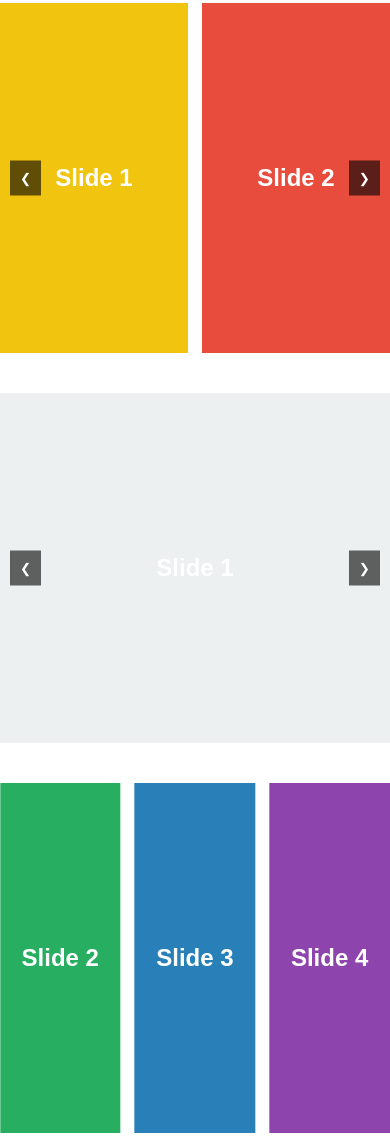
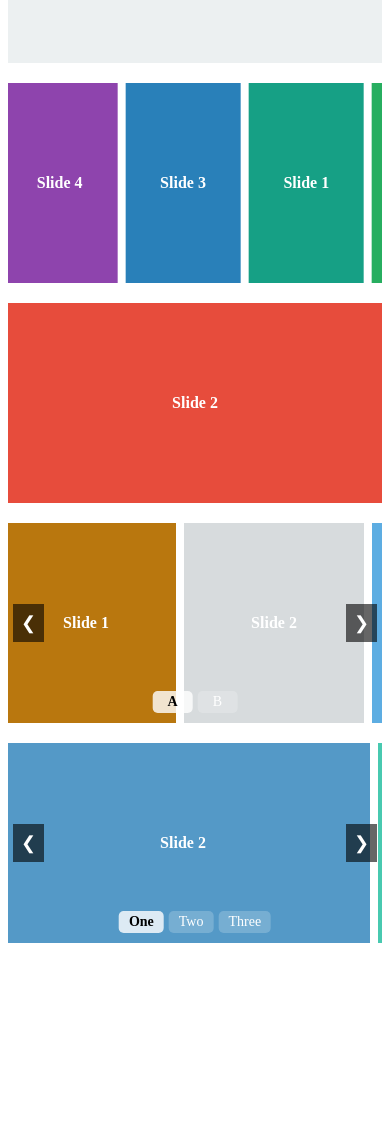
Before and after one commit to sikardp/awesomekitsliderdemo, a plain HTML site: page index.html in a window 390 px wide. Shown: the part 817-1953 px from the top of the page. After the commit the page ends 1780 px from the top, so only its background shows below. Drawn offline with Linux system fonts and the light colour scheme.

Commit message:
mobile commits

```diff
--- a/AweSomeSlider.css
+++ b/AweSomeSlider.css
@@ -1,20 +1,12 @@
-* {
-    margin: 0;
-    padding: 0;
-    box-sizing: border-box;
-    font-family: Arial, sans-serif;
-}
-
-.slider-container {
+.awe-slider-container {
     position: relative;
     width: 100%;
-    max-width: 600px;
-    margin: 40px auto;
+    margin: 40px 0;
     overflow: hidden;
     height: 350px;
 }
 
-.slider {
+.awe-slider {
     display: flex;
     transition: transform 0.5s ease-in-out;
     width: 100%;
@@ -23,27 +15,26 @@
     user-select: none;
     -webkit-user-select: none;
     -ms-user-select: none;
-    gap: 14px; /* 14px gap between slides */
+    gap: 14px;
 }
 
-/* Ensure fade sliders don't show gaps */
-.slider.fade {
+.awe-slider.awe-fade {
     gap: 0;
 }
 
-.slide {
+.awe-slide {
     flex: 0 0 auto;
     display: flex;
     justify-content: center;
     align-items: center;
-    height: 350px;
+    height: 100%; /* Changed to 100% to match container */
     color: white;
     font-size: 24px;
     font-weight: bold;
     transition: opacity 0.5s ease-in-out;
 }
 
-.pagination-wrapper {
+.awe-pagination-wrapper {
     position: absolute;
     bottom: 10px;
     left: 50%;
@@ -53,7 +44,7 @@
     text-align: center;
 }
 
-.pagination {
+.awe-pagination {
     display: flex;
     justify-content: center;
     gap: 10px;
@@ -62,7 +53,7 @@
     padding: 5px 10px;
 }
 
-.page-link {
+.awe-page-link {
     color: white;
     cursor: pointer;
     padding: 5px 15px;
@@ -73,13 +64,13 @@
     text-align: center;
 }
 
-.page-link.active {
+.awe-page-link.awe-active {
     background: rgba(255, 255, 255, 0.8);
     color: black;
     font-weight: bold;
 }
 
-.btn {
+.awe-btn {
     position: absolute;
     top: 50%;
     transform: translateY(-50%);
@@ -91,10 +82,94 @@
     z-index: 10;
 }
 
-.prev {
+.awe-prev {
     left: 10px;
 }
 
-.next {
+.awe-next {
     right: 10px;
 }
+
+/* Mobile devices (up to 767px) */
+@media (max-width: 767px) {
+    .awe-slider-container {
+        max-width: 100%; /* Full width on mobile */
+        margin: 20px auto; /* Reduce margin */
+        height: 200px; /* Smaller height for mobile */
+    }
+
+    .awe-slider {
+        gap: 8px; /* Smaller gap */
+    }
+
+    .awe-slide {
+        font-size: 16px; /* Smaller font size */
+    }
+
+    .awe-pagination-wrapper {
+        width: 90%; /* Slightly wider to fit content */
+        bottom: 5px; /* Closer to bottom */
+    }
+
+    .awe-pagination {
+        gap: 5px; /* Smaller gap between pagination dots */
+    }
+
+    .awe-page-link {
+        padding: 3px 10px; /* Smaller padding */
+        min-width: 20px; /* Smaller minimum width */
+        font-size: 14px; /* Smaller text */
+    }
+
+    .awe-btn {
+        padding: 8px; /* Slightly smaller but still touch-friendly */
+        font-size: 18px; /* Larger font for visibility */
+    }
+
+    .awe-prev {
+        left: 5px; /* Closer to edge */
+    }
+
+    .awe-next {
+        right: 5px; /* Closer to edge */
+    }
+}
+
+/* Tablet devices (768px to 1023px) */
+@media (min-width: 768px) and (max-width: 1023px) {
+    .awe-slider-container {
+        max-width: 90%; /* Slightly less than full width */
+        margin: 30px auto; /* Moderate margin */
+        height: 300px; /* Moderate height */
+    }
+
+    .awe-slider {
+        gap: 10px; /* Moderate gap */
+    }
+
+    .awe-slide {
+        font-size: 20px; /* Moderate font size */
+    }
+
+    .awe-pagination-wrapper {
+        width: 85%; /* Adjusted width */
+    }
+
+    .awe-pagination {
+        gap: 8px; /* Moderate gap */
+    }
+
+    .awe-page-link {
+        padding: 4px 12px; /* Moderate padding */
+        min-width: 25px; /* Moderate minimum width */
+    }
+
+    .awe-btn {
+        padding: 10px; /* Keep desktop padding */
+    }
+}
+
+/* Desktop devices (1024px and up) */
+@media (min-width: 1024px) {
+    /* Default styles already apply; no changes needed unless specific tweaks desired */
+}
--- a/AweSomeSlider.js
+++ b/AweSomeSlider.js
@@ -1,26 +1,26 @@
-class CustomSlider {
+class AweSomeSlider {
     constructor(container, {
-        autoplay = false,
-        interval = 3000,
-        infinite = false,
-        arrows = false,
-        pagination = false,
-        paginationText = [],
-        type = 'slide',
-        slidesPerView = 1,
-        slidesToScroll = 1,
-        breakpoints = {} // New: Responsive breakpoints
+        autoplay = false,            // No autoplay by default
+        interval = 3000,            // 3-second interval if autoplay is enabled
+        infinite = false,           // No infinite looping by default
+        arrows = false,             // No navigation arrows by default
+        pagination = false,         // No pagination by default
+        paginationText = [],        // Empty array, uses numeric pagination if enabled
+        type = 'slide',             // Slide transition by default
+        slidesPerView = 1,          // 1 slide visible by default
+        slidesToScroll = 1,         // Scroll 1 slide at a time by default
+        breakpoints = {}            // No responsive breakpoints by default
     } = {}) {
         this.container = document.querySelector(container);
         if (!this.container) throw new Error(`Container ${container} not found`);
 
-        this.slider = this.container.querySelector('.slider');
+        this.slider = this.container.querySelector('.awe-slider');
         if (!this.slider) throw new Error('Slider element not found');
 
         this.slides = [...this.slider.children];
-        this.paginationContainer = this.container.querySelector('.pagination');
-        this.prevBtn = this.container.querySelector('.prev');
-        this.nextBtn = this.container.querySelector('.next');
+        this.paginationContainer = this.container.querySelector('.awe-pagination');
+        this.prevBtn = this.container.querySelector('.awe-prev');
+        this.nextBtn = this.container.querySelector('.awe-next');
         this.defaultOptions = {
             autoplay,
             interval,
@@ -29,7 +29,7 @@ class CustomSlider {
             pagination,
             paginationText,
             type,
-            slidesPerView: type === 'fade' ? 1 : slidesPerView,
+            slidesPerView: type === 'fade' ? 1 : slidesPerView, // Still overrides for fade
             slidesToScroll
         };
         this.breakpoints = breakpoints;
@@ -38,6 +38,7 @@ class CustomSlider {
         this.startPos = 0;
         this.currentTranslate = 0;
         this.prevTranslate = 0;
+        this.index = this.infinite && this.type === 'slide' ? this.slidesPerView : 0;
 
         this.applyResponsiveSettings();
         this.setupSlides();
@@ -46,8 +47,8 @@ class CustomSlider {
         if (this.pagination && this.paginationContainer) this.createPagination();
         if (this.arrows && this.prevBtn && this.nextBtn) this.addArrows();
 
+        this.updateSlideVisibility();
         this.updatePagination();
-        this.updateSlideVisibility();
         this.startAutoplay();
         this.addDragEvents();
         window.addEventListener('resize', this.handleResize.bind(this));
@@ -57,7 +58,6 @@ class CustomSlider {
         const width = window.innerWidth;
         let settings = { ...this.defaultOptions };
 
-        // Apply breakpoint settings
         Object.keys(this.breakpoints)
             .sort((a, b) => a - b)
             .forEach(bp => {
@@ -75,7 +75,6 @@ class CustomSlider {
         this.type = settings.type;
         this.slidesPerView = this.type === 'fade' ? 1 : settings.slidesPerView;
         this.slidesToScroll = settings.slidesToScroll;
-        this.index = this.infinite && this.type === 'slide' ? this.slidesPerView : 0;
     }
 
     handleResize() {
@@ -84,22 +83,22 @@ class CustomSlider {
         this.setupSlides();
         if (this.type === 'slide' && this.infinite) {
             this.slider.innerHTML = '';
-            this.slides = [...this.container.querySelector('.slider').children];
+            this.slides = [...this.container.querySelector('.awe-slider').children];
             this.cloneSlides();
         }
         if (this.pagination && this.paginationContainer) this.createPagination();
+        this.updateSlideVisibility();
         this.updatePagination();
-        this.updateSlideVisibility();
         this.resetAutoplay();
     }
 
     setupSlides() {
         if (this.type === 'slide') {
             const totalGapWidth = this.gap * (this.slidesPerView - 1);
-            const slideWidth = (100 - (totalGapWidth * 100 / this.slider.offsetWidth)) / this.slidesPerView;
+            const slideWidth = (this.slider.offsetWidth - totalGapWidth) / this.slidesPerView;
             this.slides.forEach(slide => {
-                slide.style.minWidth = `${slideWidth}%`;
-                slide.style.width = `${slideWidth}%`;
+                slide.style.minWidth = `${slideWidth}px`;
+                slide.style.width = `${slideWidth}px`;
             });
         }
     }
@@ -131,6 +130,7 @@ class CustomSlider {
         });
         this.slider.style.position = 'relative';
         this.slider.style.overflow = 'hidden';
+        this.slider.classList.add('awe-fade');
     }
 
     createPagination() {
@@ -139,7 +139,7 @@ class CustomSlider {
         const pageCount = Math.ceil((slideCount - this.slidesPerView + 1) / this.slidesToScroll);
         for (let i = 0; i < pageCount; i++) {
             const link = document.createElement('div');
-            link.classList.add('page-link');
+            link.classList.add('awe-page-link');
             link.textContent = this.paginationText[i] || (i + 1);
             link.addEventListener('click', () => {
                 this.stopAutoplay();
@@ -228,19 +228,34 @@ class CustomSlider {
 
     updatePagination() {
         if (!this.pagination || !this.paginationContainer) return;
-        const links = this.paginationContainer.querySelectorAll('.page-link');
-        links.forEach(link => link.classList.remove('active'));
+        const links = this.paginationContainer.querySelectorAll('.awe-page-link');
+        links.forEach(link => link.classList.remove('awe-active'));
 
-        let activeIndex = Math.floor((this.index - (this.infinite && this.type === 'slide' ? this.slidesPerView : 0)) / this.slidesToScroll);
+        const totalOriginalSlides = this.slides.length - (this.infinite && this.type === 'slide' ? this.slidesPerView * 2 : 0);
+        const pageCount = Math.ceil((totalOriginalSlides - this.slidesPerView + 1) / this.slidesToScroll);
 
-        if (this.infinite && this.type === 'slide') {
-            const totalSlides = this.slides.length - this.slidesPerView * 2;
-            if (this.index <= this.slidesPerView) activeIndex = Math.floor((totalSlides - this.slidesPerView) / this.slidesToScroll);
-            else if (this.index >= this.slides.length - this.slidesPerView) activeIndex = 0;
+        let activeIndex;
+        if (this.type === 'fade') {
+            activeIndex = this.index % totalOriginalSlides;
+            if (this.infinite && this.index >= this.slides.length) activeIndex = 0;
+            else if (this.index < 0) activeIndex = totalOriginalSlides - 1;
+        } else {
+            let adjustedIndex = this.index;
+            if (this.infinite) {
+                if (adjustedIndex < this.slidesPerView) {
+                    adjustedIndex = totalOriginalSlides - this.slidesPerView + (adjustedIndex % this.slidesPerView);
+                } else if (adjustedIndex >= this.slides.length - this.slidesPerView) {
+                    adjustedIndex = adjustedIndex - (this.slides.length - this.slidesPerView);
+                } else {
+                    adjustedIndex -= this.slidesPerView;
+                }
+            }
+            activeIndex = Math.floor(adjustedIndex / this.slidesToScroll);
         }
 
+        activeIndex = Math.max(0, Math.min(activeIndex, pageCount - 1));
         if (activeIndex >= 0 && activeIndex < links.length) {
-            links[activeIndex].classList.add('active');
+            links[activeIndex].classList.add('awe-active');
         }
     }
 
@@ -248,9 +263,8 @@ class CustomSlider {
         if (this.type === 'slide') {
             const slideWidthPx = (this.slider.offsetWidth - this.gap * (this.slidesPerView - 1)) / this.slidesPerView;
             const totalWidthPx = slideWidthPx + this.gap;
-            this.slider.style.transform = `translateX(-${this.index * totalWidthPx}px)`;
-        } else {
-            this.slider.style.transform = `translateX(-${(this.index * 100) / this.slidesPerView}%)`;
+            this.currentTranslate = -(this.index * totalWidthPx);
+            this.slider.style.transform = `translateX(${this.currentTranslate}px)`;
         }
     }
 
@@ -274,6 +288,7 @@ class CustomSlider {
                     this.slider.style.transition = 'none';
                     this.index = this.slidesPerView;
                     this.updateSlidePosition();
+                    this.updatePagination();
                 }, 500);
             } else if (!this.infinite && this.index > maxIndex) {
                 this.index = maxIndex;
@@ -296,6 +311,7 @@ class CustomSlider {
                     this.slider.style.transition = 'none';
                     this.index = this.slides.length - this.slidesPerView * 2;
                     this.updateSlidePosition();
+                    this.updatePagination();
                 }, 500);
             } else if (!this.infinite && this.index < 0) {
                 this.index = 0;
@@ -344,7 +360,7 @@ class CustomSlider {
 }
 
 // Initialize the 8 main variations with breakpoints
-new CustomSlider('#slider1', {
+new AweSomeSlider('#slider1', {
     autoplay: false,
     infinite: false,
     arrows: false,
@@ -358,7 +374,7 @@ new CustomSlider('#slider1', {
     }
 });
 
-new CustomSlider('#slider2', {
+new AweSomeSlider('#slider2', {
     autoplay: false,
     infinite: false,
     arrows: false,
@@ -372,7 +388,7 @@ new CustomSlider('#slider2', {
     }
 });
 
-new CustomSlider('#slider3', {
+new AweSomeSlider('#slider3', {
     autoplay: false,
     infinite: true,
     arrows: true,
@@ -386,7 +402,7 @@ new CustomSlider('#slider3', {
     }
 });
 
-new CustomSlider('#slider4', {
+new AweSomeSlider('#slider4', {
     autoplay: false,
     infinite: true,
     arrows: true,
@@ -400,7 +416,7 @@ new CustomSlider('#slider4', {
     }
 });
 
-new CustomSlider('#slider5', {
+new AweSomeSlider('#slider5', {
     autoplay: true,
     infinite: true,
     arrows: false,
@@ -414,7 +430,7 @@ new CustomSlider('#slider5', {
     }
 });
 
-new CustomSlider('#slider6', {
+new AweSomeSlider('#slider6', {
     autoplay: true,
     infinite: true,
     arrows: false,
@@ -428,7 +444,7 @@ new CustomSlider('#slider6', {
     }
 });
 
-new CustomSlider('#slider7', {
+new AweSomeSlider('#slider7', {
     autoplay: true,
     infinite: true,
     arrows: true,
@@ -443,17 +459,17 @@ new CustomSlider('#slider7', {
     }
 });
 
-new CustomSlider('#slider8', {
+new AweSomeSlider('#slider8', {
     autoplay: true,
     infinite: true,
     arrows: true,
     pagination: true,
     paginationText: ['One', 'Two', 'Three', 'Four', 'Five'],
-    type: 'fade',
+    type: 'slide',
     slidesPerView: 1,
     slidesToScroll: 2,
     breakpoints: {
         768: { slidesToScroll: 1 },
-        1024: { slidesToScroll: 3 }
+        1024: { slidesToScroll: 2, slidesPerView: 2 }
     }
 });
--- a/index.html
+++ b/index.html
@@ -8,101 +8,101 @@
 </head>
 <body>
     <!-- 1. Basic Slide: No Autoplay, No Infinite, No Arrows, No Pagination, Slide -->
-    <div class="slider-container" id="slider1">
-        <div class="slider">
-            <div class="slide" style="background: #FF6F61;">Slide 1</div>
-            <div class="slide" style="background: #6B5B95;">Slide 2</div>
-            <div class="slide" style="background: #88B04B;">Slide 3</div>
-            <div class="slide" style="background: #F7CAC9;">Slide 4</div>
-            <div class="slide" style="background: #92A8D1;">Slide 5</div>
+    <div class="awe-slider-container" id="slider1">
+        <div class="awe-slider">
+            <div class="awe-slide" style="background: #FF6F61;">Slide 1</div>
+            <div class="awe-slide" style="background: #6B5B95;">Slide 2</div>
+            <div class="awe-slide" style="background: #88B04B;">Slide 3</div>
+            <div class="awe-slide" style="background: #F7CAC9;">Slide 4</div>
+            <div class="awe-slide" style="background: #92A8D1;">Slide 5</div>
         </div>
     </div>
 
     <!-- 2. Basic Fade: No Autoplay, No Infinite, No Arrows, No Pagination, Fade -->
-    <div class="slider-container" id="slider2">
-        <div class="slider">
-            <div class="slide" style="background: #D4A5A5;">Slide 1</div>
-            <div class="slide" style="background: #9B59B6;">Slide 2</div>
-            <div class="slide" style="background: #3498DB;">Slide 3</div>
-            <div class="slide" style="background: #E67E22;">Slide 4</div>
-            <div class="slide" style="background: #2ECC71;">Slide 5</div>
+    <div class="awe-slider-container" id="slider2">
+        <div class="awe-slider">
+            <div class="awe-slide" style="background: #D4A5A5;">Slide 1</div>
+            <div class="awe-slide" style="background: #9B59B6;">Slide 2</div>
+            <div class="awe-slide" style="background: #3498DB;">Slide 3</div>
+            <div class="awe-slide" style="background: #E67E22;">Slide 4</div>
+            <div class="awe-slide" style="background: #2ECC71;">Slide 5</div>
         </div>
     </div>
 
     <!-- 3. Interactive Slide: No Autoplay, Infinite, Arrows, No Pagination, Slide -->
-    <div class="slider-container" id="slider3">
-        <button class="btn prev">❮</button>
-        <div class="slider">
-            <div class="slide" style="background: #F1C40F;">Slide 1</div>
-            <div class="slide" style="background: #E74C3C;">Slide 2</div>
-            <div class="slide" style="background: #1ABC9C;">Slide 3</div>
-            <div class="slide" style="background: #8E44AD;">Slide 4</div>
-            <div class="slide" style="background: #34495E;">Slide 5</div>
+    <div class="awe-slider-container" id="slider3">
+        <button class="awe-btn awe-prev">❮</button>
+        <div class="awe-slider">
+            <div class="awe-slide" style="background: #F1C40F;">Slide 1</div>
+            <div class="awe-slide" style="background: #E74C3C;">Slide 2</div>
+            <div class="awe-slide" style="background: #1ABC9C;">Slide 3</div>
+            <div class="awe-slide" style="background: #8E44AD;">Slide 4</div>
+            <div class="awe-slide" style="background: #34495E;">Slide 5</div>
         </div>
-        <button class="btn next">❯</button>
+        <button class="awe-btn awe-next">❯</button>
     </div>
 
     <!-- 4. Interactive Fade: No Autoplay, Infinite, Arrows, No Pagination, Fade -->
-    <div class="slider-container" id="slider4">
-        <button class="btn prev">❮</button>
-        <div class="slider">
-            <div class="slide" style="background: #ECF0F1;">Slide 1</div>
-            <div class="slide" style="background: #95A5A6;">Slide 2</div>
-            <div class="slide" style="background: #D35400;">Slide 3</div>
-            <div class="slide" style="background: #BDC3C7;">Slide 4</div>
-            <div class="slide" style="background: #7F8C8D;">Slide 5</div>
+    <div class="awe-slider-container" id="slider4">
+        <button class="awe-btn awe-prev">❮</button>
+        <div class="awe-slider">
+            <div class="awe-slide" style="background: #ECF0F1;">Slide 1</div>
+            <div class="awe-slide" style="background: #95A5A6;">Slide 2</div>
+            <div class="awe-slide" style="background: #D35400;">Slide 3</div>
+            <div class="awe-slide" style="background: #BDC3C7;">Slide 4</div>
+            <div class="awe-slide" style="background: #7F8C8D;">Slide 5</div>
         </div>
-        <button class="btn next">❯</button>
+        <button class="awe-btn awe-next">❯</button>
     </div>
 
     <!-- 5. Autoplay Slide: Autoplay, Infinite, No Arrows, No Pagination, Slide -->
-    <div class="slider-container" id="slider5">
-        <div class="slider">
-            <div class="slide" style="background: #16A085;">Slide 1</div>
-            <div class="slide" style="background: #27AE60;">Slide 2</div>
-            <div class="slide" style="background: #2980B9;">Slide 3</div>
-            <div class="slide" style="background: #8E44AD;">Slide 4</div>
-            <div class="slide" style="background: #2C3E50;">Slide 5</div>
+    <div class="awe-slider-container" id="slider5">
+        <div class="awe-slider">
+            <div class="awe-slide" style="background: #16A085;">Slide 1</div>
+            <div class="awe-slide" style="background: #27AE60;">Slide 2</div>
+            <div class="awe-slide" style="background: #2980B9;">Slide 3</div>
+            <div class="awe-slide" style="background: #8E44AD;">Slide 4</div>
+            <div class="awe-slide" style="background: #2C3E50;">Slide 5</div>
         </div>
     </div>
 
     <!-- 6. Autoplay Fade: Autoplay, Infinite, No Arrows, No Pagination, Fade -->
-    <div class="slider-container" id="slider6">
-        <div class="slider">
-            <div class="slide" style="background: #F39C12;">Slide 1</div>
-            <div class="slide" style="background: #E74C3C;">Slide 2</div>
-            <div class="slide" style="background: #9B59B6;">Slide 3</div>
-            <div class="slide" style="background: #FB6964;">Slide 4</div>
-            <div class="slide" style="background: #77B1A9;">Slide 5</div>
+    <div class="awe-slider-container" id="slider6">
+        <div class="awe-slider">
+            <div class="awe-slide" style="background: #F39C12;">Slide 1</div>
+            <div class="awe-slide" style="background: #E74C3C;">Slide 2</div>
+            <div class="awe-slide" style="background: #9B59B6;">Slide 3</div>
+            <div class="awe-slide" style="background: #FB6964;">Slide 4</div>
+            <div class="awe-slide" style="background: #77B1A9;">Slide 5</div>
         </div>
     </div>
 
     <!-- 7. Full Slide: Autoplay, Infinite, Arrows, Pagination, Slide -->
-    <div class="slider-container" id="slider7">
-        <button class="btn prev">❮</button>
-        <div class="slider">
-            <div class="slide" style="background: #B9770E;">Slide 1</div>
-            <div class="slide" style="background: #D7DBDD;">Slide 2</div>
-            <div class="slide" style="background: #5DADE2;">Slide 3</div>
-            <div class="slide" style="background: #52BE80;">Slide 4</div>
-            <div class="slide" style="background: #AF7AC5;">Slide 5</div>
+    <div class="awe-slider-container" id="slider7">
+        <button class="awe-btn awe-prev">❮</button>
+        <div class="awe-slider">
+            <div class="awe-slide" style="background: #B9770E;">Slide 1</div>
+            <div class="awe-slide" style="background: #D7DBDD;">Slide 2</div>
+            <div class="awe-slide" style="background: #5DADE2;">Slide 3</div>
+            <div class="awe-slide" style="background: #52BE80;">Slide 4</div>
+            <div class="awe-slide" style="background: #AF7AC5;">Slide 5</div>
         </div>
-        <button class="btn next">❯</button>
-        <div class="pagination-wrapper"><div class="pagination"></div></div>
+        <button class="awe-btn awe-next">❯</button>
+        <div class="awe-pagination-wrapper"><div class="awe-pagination"></div></div>
     </div>
 
     <!-- 8. Full Fade: Autoplay, Infinite, Arrows, Pagination, Fade -->
-    <div class="slider-container" id="slider8">
-        <button class="btn prev">❮</button>
-        <div class="slider">
-            <div class="slide" style="background: #F1948A;">Slide 1</div>
-            <div class="slide" style="background: #5499C7;">Slide 2</div>
-            <div class="slide" style="background: #48C9B0;">Slide 3</div>
-            <div class="slide" style="background: #F4D03F;">Slide 4</div>
-            <div class="slide" style="background: #EB984E;">Slide 5</div>
+    <div class="awe-slider-container" id="slider8">
+        <button class="awe-btn awe-prev">❮</button>
+        <div class="awe-slider">
+            <div class="awe-slide" style="background: #F1948A;">Slide 1</div>
+            <div class="awe-slide" style="background: #5499C7;">Slide 2</div>
+            <div class="awe-slide" style="background: #48C9B0;">Slide 3</div>
+            <div class="awe-slide" style="background: #F4D03F;">Slide 4</div>
+            <div class="awe-slide" style="background: #EB984E;">Slide 5</div>
         </div>
-        <button class="btn next">❯</button>
-        <div class="pagination-wrapper"><div class="pagination"></div></div>
+        <button class="awe-btn awe-next">❯</button>
+        <div class="awe-pagination-wrapper"><div class="awe-pagination"></div></div>
     </div>
 
     <script src="AweSomeSlider.js"></script>
```
